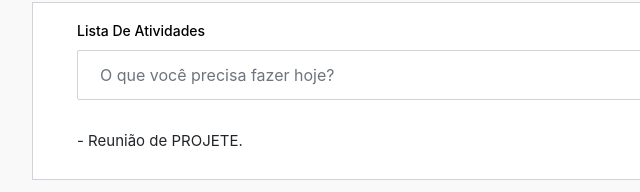
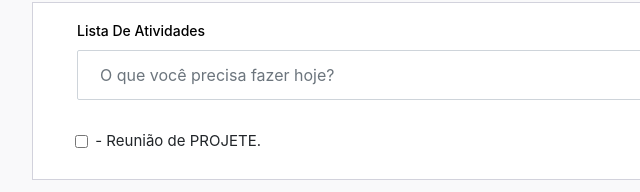
Before and after one commit to Marco-Fonseca/Js_DOM_2021, a plain HTML site: page js_dom_ds_2021-main/index.html in a window 1280 px wide. Shown: the part 158-350 px from the top of the page, 383-1023 px from the left. Drawn offline with nearby package versions, Linux system fonts and the light colour scheme.

Commit message:
Add da checkbox

```diff
--- a/js_dom_ds_2021-main/css/style.css
+++ b/js_dom_ds_2021-main/css/style.css
@@ -190,3 +190,7 @@ body {
     background-color: #0f88ff;
     color: white;
 }
+
+.lista_atividades {
+    margin-left: 2.5%;
+}
--- a/js_dom_ds_2021-main/index.html
+++ b/js_dom_ds_2021-main/index.html
@@ -21,13 +21,13 @@
                     <div class="card-body">
                         <h4 class="card-title">Lista de Atividades</h4>
                         <form class="add-items d-flex" action="">
-                            <input type="text" class="form-control todo-list-input"
-                                placeholder="O que você precisa fazer hoje?" data-form-input>
+                            <input type="text" class="form-control todo-list-input" placeholder="O que você precisa fazer hoje?" data-form-input>
                             <button class="dd btn btn-primary font-weight-bold todo-list-add-btn" data-form-button> + </button>
                         </form>
                         <div class="list-wrapper">
                             <ul class="d-flex flex-column-reverse todo-list" data-task>
-                                <li>
+                                <li class="lista_atividades">
+                                    <input type="checkbox" class="form-check-input">
                                     <label class="form-check-label">
                                         - Reunião de PROJETE.
                                     </label>
```
